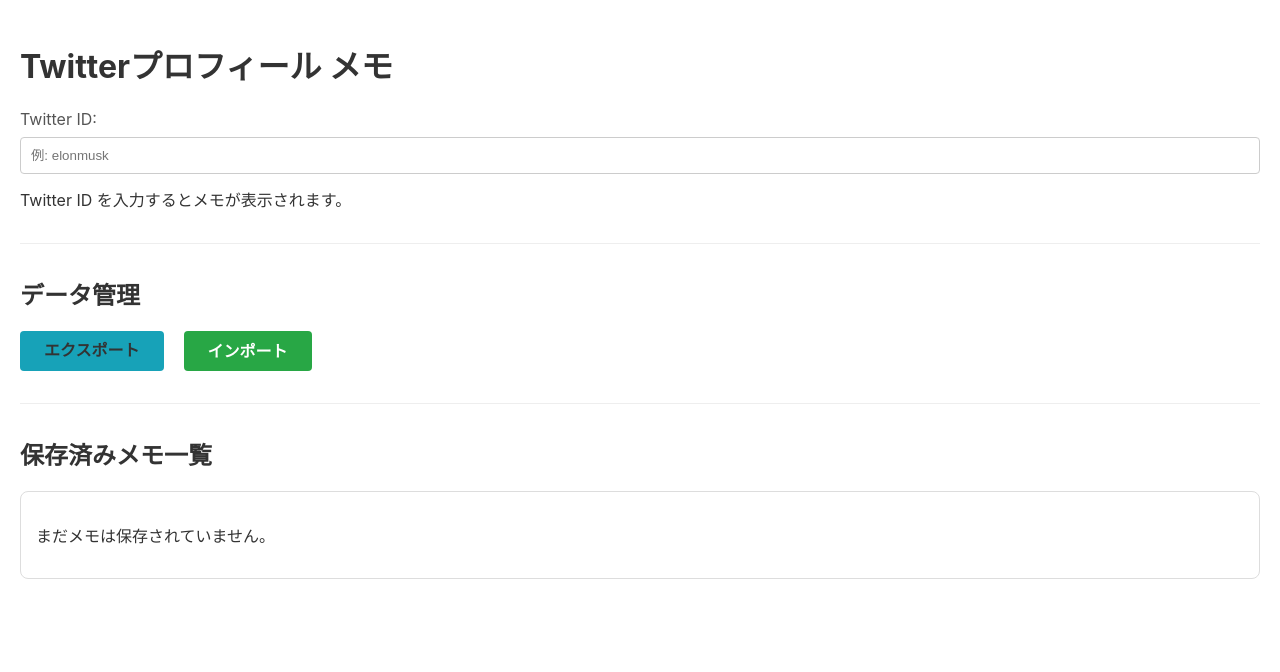
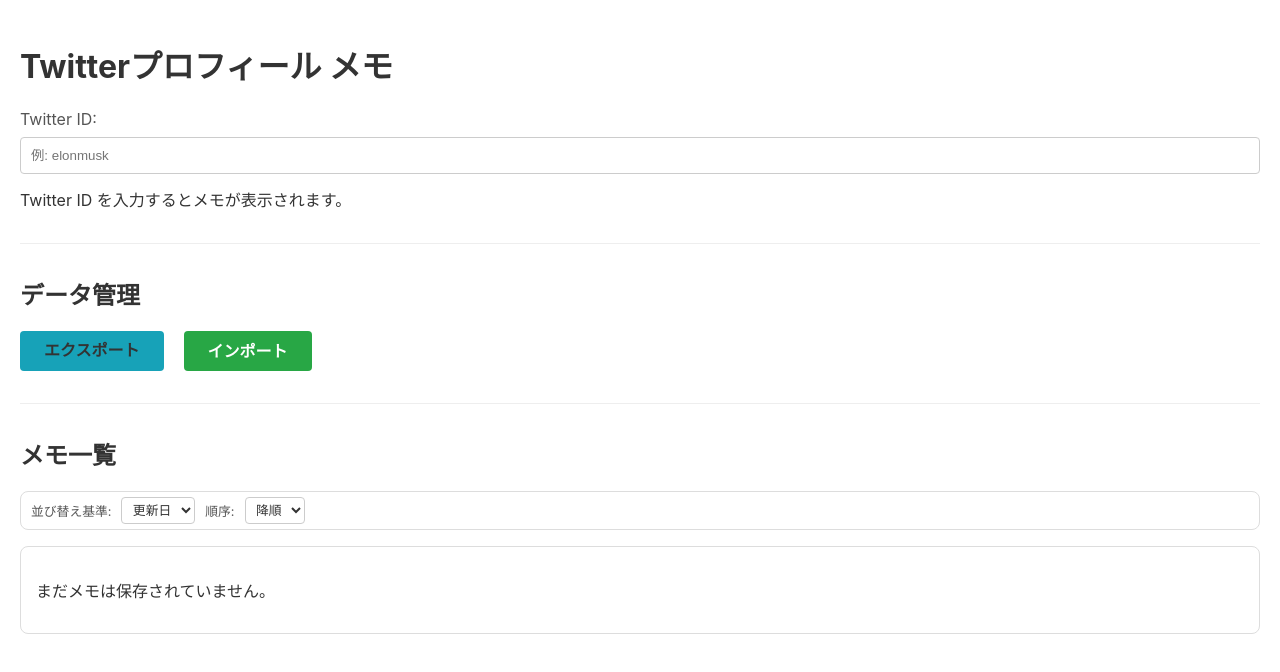
Before and after one commit to wakky-alcedo/TwitterMemoApp, a Vue app: page / in a window 1280 px wide. Shown: the top 672 px of the page. Built offline with nearby package versions, Linux system fonts and the light colour scheme.

Commit message:
add: ソート機能を追加

```diff
--- a/src/components/MemoList.vue
+++ b/src/components/MemoList.vue
@@ -1,25 +1,23 @@
 <script setup lang="ts">
-// useMemoStore から deleteMemo は不要になったので削除
-// import useMemoStore from '../composables/useMemoStore';
+import { computed } from 'vue';
 
-// props の定義: 親コンポーネントから memos 配列を受け取る
+// Props の定義: 親コンポーネントから memos 配列と並び替え基準を受け取る
 const props = defineProps<{
   memos: Array<{ id: string; text: string; timestamp: string; createdAt: string }>;
+  sortKey: 'id' | 'timestamp' | 'createdAt'; // ★修正: sortKey の型を具体的に指定
+  sortOrder: 'asc' | 'desc'; // ★修正: sortOrder の型を具体的に指定
 }>();
 
-// 親コンポーネントへのイベント発行を定義
-const emit = defineEmits(['edit-memo']);
-
-// useMemoStore から deleteMemo 関数は不要になったので削除
-// const { deleteMemo } = useMemoStore();
+// 親コンポーネントへのイベント発行を定義 (sortKey と sortOrder の更新、edit-memo)
+const emit = defineEmits(['update:sortKey', 'update:sortOrder', 'edit-memo']);
 
 /**
  * 日付文字列 (yyyy/MM/dd) を yy/MM/dd 形式にフォーマットするヘルパー関数
- * @param dateString/MM/dd 形式の日付文字列
+ * @param dateString YYYY/MM/dd 形式の日付文字列
  * @returns yy/MM/dd 形式の短い日付文字列
  */
 const formatShortDate = (dateString: string): string => {
-  // DateオブジェクトはYYYY-MM-DD 形式の文字列を推奨するため、ハイフンに変換
+  // DateオブジェクトはYYYY-MM-DD 形式の文字列を推奨するため、ハイフンに変換してパース
   const dateParts = dateString.split('/');
   if (dateParts.length === 3) {
     const formatted = `${dateParts[0]}-${dateParts[1]}-${dateParts[2]}`;
@@ -30,6 +28,69 @@
     }
   }
   return dateString; // フォーマットできない場合は元の文字列を返す
+};
+
+/**
+ * 日付文字列 (yyyy/MM/dd) を比較可能な形式 (YYYYMMDD 数値) に変換するヘルパー関数
+ * ソート用に利用
+ * @param dateString YYYY/MM/dd 形式の日付文字列
+ * @returns 比較可能な数値 (YYYYMMDD)
+ */
+const dateToComparable = (dateString: string): number => {
+  const parts = dateString.split('/');
+  // YYYYMMDD の数値形式に変換 (例: "2025/06/28" -> 20250628)
+  return parseInt(`${parts[0]}${parts[1]}${parts[2]}`, 10);
+};
+
+/**
+ * ソートされたメモのリストを返す計算プロパティ
+ */
+const sortedMemos = computed(() => {
+  // 元の配列を破壊しないようにコピーを作成
+  const memosCopy = [...props.memos];
+
+  memosCopy.sort((a, b) => {
+    let valA: string | number; // 型を明確に
+    let valB: string | number; // 型を明確に
+
+    if (props.sortKey === 'timestamp' || props.sortKey === 'createdAt') {
+      // 日付の場合は比較可能な数値に変換
+      valA = dateToComparable(a[props.sortKey]);
+      valB = dateToComparable(b[props.sortKey]);
+    } else {
+      // ID の場合は文字列として比較 (小文字に変換して大文字小文字を区別しない)
+      // ★修正: a[props.sortKey] は Memo の有効なプロパティであることを TypeScript に伝える
+      valA = (a[props.sortKey] as string).toLowerCase();
+      valB = (b[props.sortKey] as string).toLowerCase();
+    }
+
+    // 比較ロジック
+    if (valA < valB) return props.sortOrder === 'asc' ? -1 : 1;
+    if (valA > valB) return props.sortOrder === 'asc' ? 1 : -1;
+    return 0;
+  });
+
+  return memosCopy;
+});
+
+/**
+ * 並び替えキーが変更されたときのハンドラ
+ * @param event 変更イベント
+ */
+const handleSortKeyChange = (event: Event) => {
+  const newSortKey = (event.target as HTMLSelectElement).value;
+  // ★修正: イベントでemitするsortKeyの型を限定
+  emit('update:sortKey', newSortKey as 'id' | 'timestamp' | 'createdAt');
+};
+
+/**
+ * 並び替え順序が変更されたときのハンドラ
+ * @param event 変更イベント
+ */
+const handleSortOrderChange = (event: Event) => {
+  const newSortOrder = (event.target as HTMLSelectElement).value;
+  // ★修正: イベントでemitするsortOrderの型を限定
+  emit('update:sortOrder', newSortOrder as 'asc' | 'desc');
 };
 
 /**
@@ -49,28 +110,33 @@
 const handleIdLinkClick = (event: MouseEvent) => {
   event.stopPropagation(); // 親要素（メモボタン）のクリックイベントを発火させない
 };
-
-/**
- * 削除ボタンがクリックされた際の処理 (このコンポーネントからは削除)
- * @param id 削除するメモの Twitter ID
- * @param event クリックイベント
- */
-// const handleDeleteClick = (id: string, event: MouseEvent) => {
-//   event.stopPropagation();
-//   if (confirm(`ID: ${id} のメモを削除しますか？`)) {
-//     deleteMemo(id);
-//     alert('メモを削除しました。');
-//   }
-// };
 </script>
 
 <template>
-  <h2>保存済みメモ一覧</h2>
+  <div class="list-header-container">
+    <h2>メモ一覧</h2>
+    <div class="sort-controls">
+      <label for="sort-key">並び替え基準:</label>
+      <select :value="props.sortKey" @change="handleSortKeyChange" id="sort-key">
+        <option value="timestamp">更新日</option>
+        <option value="createdAt">作成日</option>
+        <option value="id">ID</option>
+      </select>
+
+      <label for="sort-order">順序:</label>
+      <select :value="props.sortOrder" @change="handleSortOrderChange" id="sort-order">
+        <option value="desc">降順</option>
+        <option value="asc">昇順</option>
+      </select>
+    </div>
+  </div>
+
   <div class="memo-list-container">
-    <p v-if="props.memos.length === 0">まだメモは保存されていません。</p>
+    <p v-if="sortedMemos.length === 0">まだメモは保存されていません。</p>
     <ul v-else class="memo-list">
       <!-- 各メモアイテムをボタンとして表示 -->
-      <li v-for="memoItem in props.memos" :key="memoItem.id" class="memo-item-wrapper">
+      <!-- sortedMemos を v-for に使用 -->
+      <li v-for="memoItem in sortedMemos" :key="memoItem.id" class="memo-item-wrapper">
         <button @click="editMemo(memoItem.id, memoItem.text)" class="memo-item-button">
           <div class="memo-item-content">
             <div class="memo-header">
@@ -93,15 +159,6 @@
             </div>
             <p>{{ memoItem.text }}</p>
           </div>
-          <!-- 削除ボタンをコンテンツの右端に配置 (HomeViewに移動) -->
-          <!-- <button @click="handleDeleteClick(memoItem.id, $event)" class="delete-button" title="このメモを削除">
-            <svg xmlns="http://www.w3.org/2000/svg" width="18" height="18" viewBox="0 0 24 24" fill="none" stroke="currentColor" stroke-width="2" stroke-linecap="round" stroke-linejoin="round" class="feather feather-trash-2">
-              <polyline points="3 6 5 6 21 6"></polyline>
-              <path d="M19 6v14a2 2 0 0 1-2 2H7a2 2 0 0 1-2-2V6m3 0V4a2 2 0 0 1 2-2h4a2 2 0 0 1 2 2v2"></path>
-              <line x1="10" y1="11" x2="10" y2="17"></line>
-              <line x1="14" y1="11" x2="14" y2="17"></line>
-            </svg>
-          </button> -->
         </button>
       </li>
     </ul>
@@ -109,9 +166,40 @@
 </template>
 
 <style scoped>
+h2 {
+  color: var(--header-color);
+}
+
+.sort-controls {
+  display: flex;
+  align-items: center;
+  gap: 10px;
+  margin-bottom: 1em;
+  background-color: var(--memo-list-bg); /* 背景色をリストコンテナに合わせる */
+  border: 1px solid var(--memo-list-border);
+  border-radius: 8px;
+  padding: 5px 10px; /* パディングを少し減らす */
+}
+
+.sort-controls label {
+  margin-bottom: 0;
+  font-size: 0.8em; /* フォントサイズを少し小さく */
+  color: var(--label-color);
+}
+
+.sort-controls select {
+  padding: 0.3em 0.5em; /* パディングを調整 */
+  border: 1px solid var(--input-border);
+  border-radius: 4px;
+  background-color: var(--input-bg);
+  color: var(--text-color);
+  font-size: 0.8em; /* フォントサイズを少し小さく */
+  cursor: pointer;
+}
+
 /* メモ一覧のスタイル */
 .memo-list-container {
-  margin-top: 1em;
+  margin-top: 0; /* list-header-container にマージンを移動したので0に */
   border: 1px solid var(--memo-list-border);
   border-radius: 8px;
   padding: 15px;
@@ -140,9 +228,9 @@
   padding: 15px;
   border-radius: 8px;
   box-shadow: 0 2px 5px var(--memo-item-shadow);
-  display: flex; /* flex を使用してコンテンツと削除ボタンを横並びにする */
-  justify-content: space-between; /* コンテンツと削除ボタンを両端に配置 */
-  align-items: center; /* 垂直方向中央揃え */
+  display: flex;
+  justify-content: space-between;
+  align-items: center;
   transition: background-color 0.3s ease, border-color 0.3s ease, box-shadow 0.3s ease;
 }
 
@@ -153,24 +241,24 @@
 }
 
 .memo-item-content {
-  flex-grow: 1; /* コンテンツが利用可能なスペースを占める */
-  min-width: 0; /* flexアイテムの最小幅設定 */
+  flex-grow: 1;
+  min-width: 0;
 }
 
 /* IDとタイムスタンプを含む行をフレックスボックスで配置 */
 .memo-header {
   display: flex;
-  justify-content: space-between; /* IDグループを左、タイムスタンプグループを右に配置 */
-  align-items: flex-start; /* 上揃え (タイムスタンプが2行になる可能性を考慮) */
+  justify-content: space-between;
+  align-items: flex-start;
   margin-bottom: 5px;
 }
 
 .memo-id-group {
-  flex-shrink: 1; /* 縮小を許可 */
-  min-width: 0; /* flexアイテムの最小幅設定 */
-  white-space: nowrap; /* IDが折り返さないように */
-  overflow: hidden; /* はみ出した場合に隠す */
-  text-overflow: ellipsis; /* はみ出した場合に「...」で表示 */
+  flex-shrink: 1;
+  min-width: 0;
+  white-space: nowrap;
+  overflow: hidden;
+  text-overflow: ellipsis;
   color: var(--memo-item-id-color);
   font-size: 1.1em;
 }
@@ -178,10 +266,10 @@
 
 .memo-timestamps {
   display: flex;
-  flex-direction: column; /* 日付を縦に並べる */
-  align-items: flex-end; /* 右揃え */
-  flex-shrink: 1; /* 縮小を許可 */
-  margin-left: 10px; /* IDグループとの間隔 */
+  flex-direction: column;
+  align-items: flex-end;
+  flex-shrink: 1;
+  margin-left: 10px;
 }
 
 .memo-item-content p {
@@ -204,37 +292,12 @@
 
 /* タイムスタンプのスタイル */
 .memo-timestamp, .memo-created-at {
-  font-size: 0.75em; /* IDより小さく */
-  color: var(--label-color); /* 目立ちすぎない色 */
-  white-space: nowrap; /* 折り返さない */
+  font-size: 0.75em;
+  color: var(--label-color);
+  white-space: nowrap;
 }
 
 .memo-created-at {
-  margin-top: 2px; /* 最終更新日との間隔 */
-}
-
-/* 削除ボタンのスタイル (このコンポーネントからは削除) */
-/* .delete-button {
-  background-color: transparent;
-  border: none;
-  color: #dc3545;
-  cursor: pointer;
-  padding: 5px;
-  margin-left: 15px;
-  flex-shrink: 0;
-  transition: color 0.3s ease, transform 0.1s ease;
-}
-
-.delete-button:hover {
-  color: #c82333;
-  transform: scale(1.1);
-}
-
-.delete-button svg {
-  vertical-align: middle;
-} */
-
-h2 {
-  color: var(--header-color);
+  margin-top: 2px;
 }
 </style>
--- a/src/views/HomeView.vue
+++ b/src/views/HomeView.vue
@@ -10,8 +10,11 @@
 // 現在表示・編集中のメモの内容
 const currentMemo = ref('');
 // useMemoStore から必要な関数を取得
-// memos ref も取得することで、useMemoStore 内部の状態を直接リアクティブに利用できる
-const { saveMemo, getMemo, memos, deleteMemo } = useMemoStore(); // deleteMemo をここで取得
+const { saveMemo, getMemo, memos, deleteMemo } = useMemoStore();
+
+// ★修正: 並び替えの基準となるリアクティブ変数に型アノテーションを追加
+const sortKey = ref<'id' | 'timestamp' | 'createdAt'>('timestamp'); // デフォルトは最終更新日
+const sortOrder = ref<'asc' | 'desc'>('desc'); // デフォルトは降順 (新しいものが上)
 
 /**
  * 現在の Twitter ID に対応するメモを localStorage からロードし、currentMemo に設定する
@@ -27,7 +30,6 @@
  */
 const saveCurrentMemo = () => {
   saveMemo(twitterId.value, currentMemo.value);
-  // alert('メモを保存しました！'); // 通知を削除
 };
 
 /**
@@ -35,9 +37,9 @@
  * メモデータが変更された可能性があるため、現在の ID のメモを再ロードする
  */
 const handleImportSuccess = () => {
-  // alert('メモがインポートされました！UIを更新します。'); // インポート完了通知のalertを削除
   loadMemo(); // 現在のIDのメモを再ロードしてUIを更新
 };
+
 
 /**
  * MemoList コンポーネントからの edit-memo イベントハンドラ
@@ -48,7 +50,6 @@
 const handleEditMemo = (id: string, text: string) => {
   twitterId.value = id;
   currentMemo.value = text;
-  // alert(`ID: ${id} のメモを編集モードにしました。`); // 編集モード通知のalertを削除
 };
 
 /**
@@ -70,54 +71,41 @@
 
 /**
  * Twitter ID に基づいて Twitter プロフィールURLを生成する計算プロパティ
- * twitterId が空でない場合にのみ有効な URL を生成し、空の場合は '#' を返す
  */
 const twitterProfileUrl = computed(() => {
-  // twitterId が空でない場合にのみURLを生成
   return twitterId.value ? `https://x.com/${twitterId.value}` : '#';
 });
 
 // コンポーネントがマウントされたときの処理 (ライフサイクルフック)
 onMounted(async () => {
-  // ブラウザの URLSearchParams を使って、URL のクエリパラメータを解析
   const urlParams = new URLSearchParams(window.location.search);
 
-  // デバッグ用のコンソールログ
   console.log('--- App Mounted ---');
   console.log('Full URL:', window.location.href);
   console.log('Query Parameters:', Array.from(urlParams.entries()));
 
-  // Twitter から共有された URL が 'text' パラメータに含まれていることを想定
   let sharedText = urlParams.get('text');
   if (sharedText) {
-    // 共有された URL にクエリパラメータ（例: ?t=...）が含まれている場合、それらを削除
     sharedText = sharedText.split('?')[0];
 
-    // URL から Twitter ID を抽出する正規表現
-    // 'twitter.com/' または 'x.com/' の後に続くユーザー名部分をキャプチャする
-    // '#!/' のようなハッシュバン形式にも対応
     const match = sharedText.match(/(?:twitter|x)\.com\/(?:#!\/)?([a-zA-Z0-9_]+)/);
     let extractedId: string | null = null;
 
     if (match && match[1]) {
-        extractedId = match[1]; // 正規表現で抽出された ID を使用
+        extractedId = match[1];
     } else {
-        // もし URL 形式でなく、単なる ID 文字列が直接渡された場合など、そのまま ID として扱う
-        // ここでさらに厳密なバリデーションを追加することも可能
         extractedId = sharedText;
     }
 
     if (extractedId) {
       console.log('Shared Twitter ID found:', extractedId);
-      twitterId.value = extractedId; // 抽出した ID を twitterId にセット
-      loadMemo(); // その ID のメモをロードして表示
-      // 共有パラメータを URL から削除し、クリーンな URL にする (ユーザー体験向上のため任意だが推奨)
-      // window.history.replaceState({}, document.title, window.location.pathname);
+      twitterId.value = extractedId;
+      loadMemo();
     } else {
       console.log('Could not extract Twitter ID from shared text:', sharedText);
     }
   } else {
-    console.log('No shared text found.'); // 共有テキストが見つからなかった場合
+    console.log('No shared text found.');
   }
 });
 </script>
@@ -127,13 +115,10 @@
     <h1>Twitterプロフィール メモ</h1>
     <div>
       <label for="twitter-id">Twitter ID:</label>
-      <!-- Twitter ID の入力フィールド -->
       <input type="text" id="twitter-id" v-model="twitterId" @input="loadMemo" placeholder="例: elonmusk">
-      <!-- Twitter ID が入力されていればプロフィールへのリンクを表示 -->
       <div v-if="twitterId" class="twitter-profile-link-container">
         <a :href="twitterProfileUrl" target="_blank" rel="noopener noreferrer" class="twitter-profile-link">
           @{{ twitterId }} のプロフィールを見る
-          <!-- 外部リンクを示す SVG アイコン (Lucide Reactのexternal-linkアイコンを参考に埋め込み) -->
           <svg xmlns="http://www.w3.org/2000/svg" width="16" height="16" viewBox="0 0 24 24" fill="none" stroke="currentColor" stroke-width="2" stroke-linecap="round" stroke-linejoin="round" class="external-link-icon">
             <path d="M18 13v6a2 2 0 0 1-2 2H5a2 2 0 0 1-2-2V8a2 2 0 0 1 2-2h6"></path>
             <polyline points="15 3 21 3 21 9"></polyline>
@@ -143,28 +128,33 @@
       </div>
     </div>
 
-    <!-- メモ入力・保存セクション。Twitter ID が入力されている場合にのみ表示 -->
     <div v-if="twitterId">
       <label for="memo">メモ:</label>
       <textarea id="memo" v-model="currentMemo" placeholder="このプロフィールについてのメモ"></textarea>
-      <div class="edit-buttons"> <!-- ボタンをまとめるための新しいdiv -->
+      <div class="edit-buttons">
         <button @click="saveCurrentMemo" class="save-button">保存</button>
-        <button @click="handleDeleteCurrentMemo" class="delete-button">削除</button> <!-- 削除ボタンを追加 -->
+        <button @click="handleDeleteCurrentMemo" class="delete-button">削除</button>
       </div>
     </div>
     <div v-else>
       Twitter ID を入力するとメモが表示されます。
     </div>
 
-    <hr> <!-- 区切り線 -->
+    <hr>
 
-    <!-- データ管理コンポーネントを配置し、イベントをハンドリング -->
     <DataManagement @import-success="handleImportSuccess" />
 
-    <hr> <!-- 区切り線 -->
+    <hr>
 
-    <!-- メモリストコンポーネントを配置し、memos を props として渡し、イベントをハンドリング -->
-    <MemoList :memos="memos" @edit-memo="handleEditMemo" />
+    <!-- MemoList コンポーネントに memos を props として渡し、イベントをハンドリング -->
+    <MemoList
+      :memos="memos"
+      :sort-key="sortKey"
+      :sort-order="sortOrder"
+      @update:sort-key="sortKey = $event"
+      @update:sort-order="sortOrder = $event"
+      @edit-memo="handleEditMemo"
+    />
   </div>
 </template>
 
@@ -230,13 +220,14 @@
   background-color: var(--button-save-hover);
 }
 
-.delete-button { /* HomeView内の削除ボタン */
+/* 編集画面の削除ボタン */
+.delete-button {
   background-color: #dc3545; /* 赤色 */
   color: white;
-  margin-right: 0; /* 右隣の要素がないのでマージンなし */
+  margin-right: 0;
 }
 .delete-button:hover {
-  background-color: #c82333; /* ホバー時の色を濃く */
+  background-color: #c82333;
 }
 
 hr {
@@ -249,7 +240,7 @@
 .edit-buttons {
   display: flex;
   justify-content: flex-end; /* 右揃え */
-  margin-bottom: 1em; /* 下の要素との間隔 */
+  margin-bottom: 1em;
 }
 
 /* Twitterプロフィールリンクのスタイル */
```
